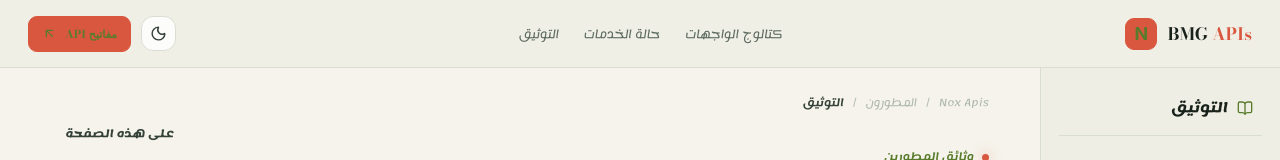
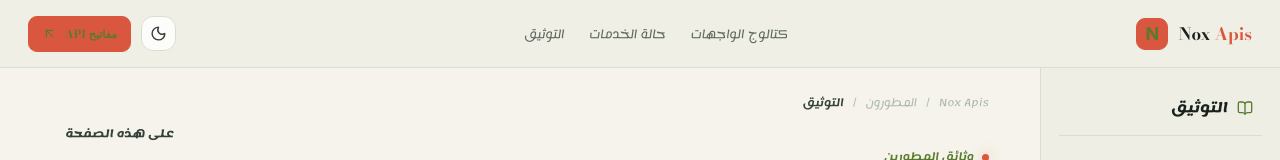
Before and after one commit to T7-T7/Bmg-Apis, a Next.js app: page /docs in a window 1280 px wide. Shown: the top 160 px of the page. Built offline with nearby package versions, Linux system fonts and the light colour scheme.

Commit message:
Fix remaining legacy brand label in docs

```diff
--- a/app/docs/page.tsx
+++ b/app/docs/page.tsx
@@ -57,7 +57,7 @@ export default function DocsPage() {
   return (
     <div className="public-docs">
       <header className="public-docs-nav">
-        <Link href="/" className="public-docs-brand"><span className="public-docs-mark">N</span><span>BMG <b>APIs</b></span></Link>
+        <Link href="/" className="public-docs-brand"><span className="public-docs-mark">N</span><span>Nox <b>Apis</b></span></Link>
         <nav aria-label="التنقل الرئيسي"><Link href="/apis">كتالوج الواجهات</Link><Link href="/status">حالة الخدمات</Link><Link href="/docs">التوثيق</Link></nav>
         <div className="public-docs-nav-actions"><ThemeToggle /><Link href="/dashboard/api-keys" className="public-docs-nav-cta">مفاتيح API <ArrowUpLeft size={15}/></Link></div>
       </header>
```
